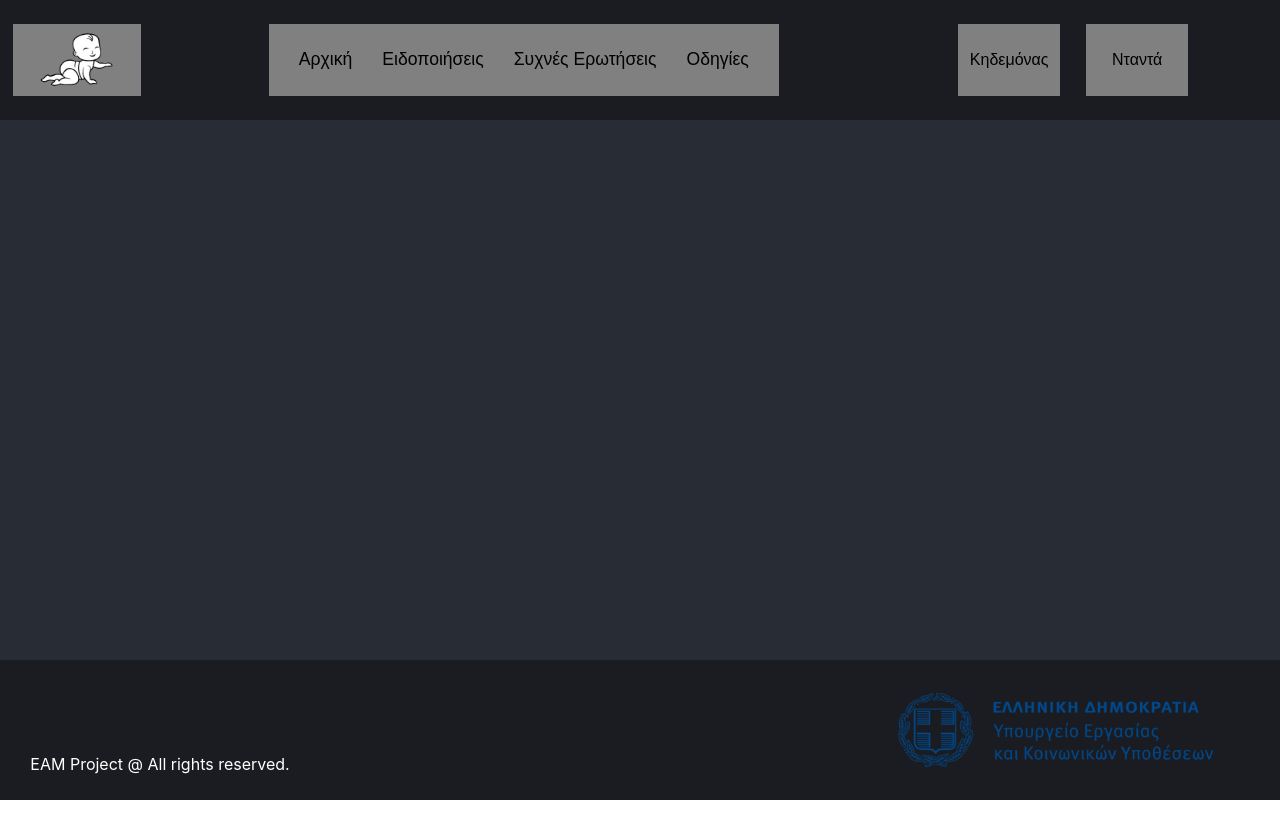
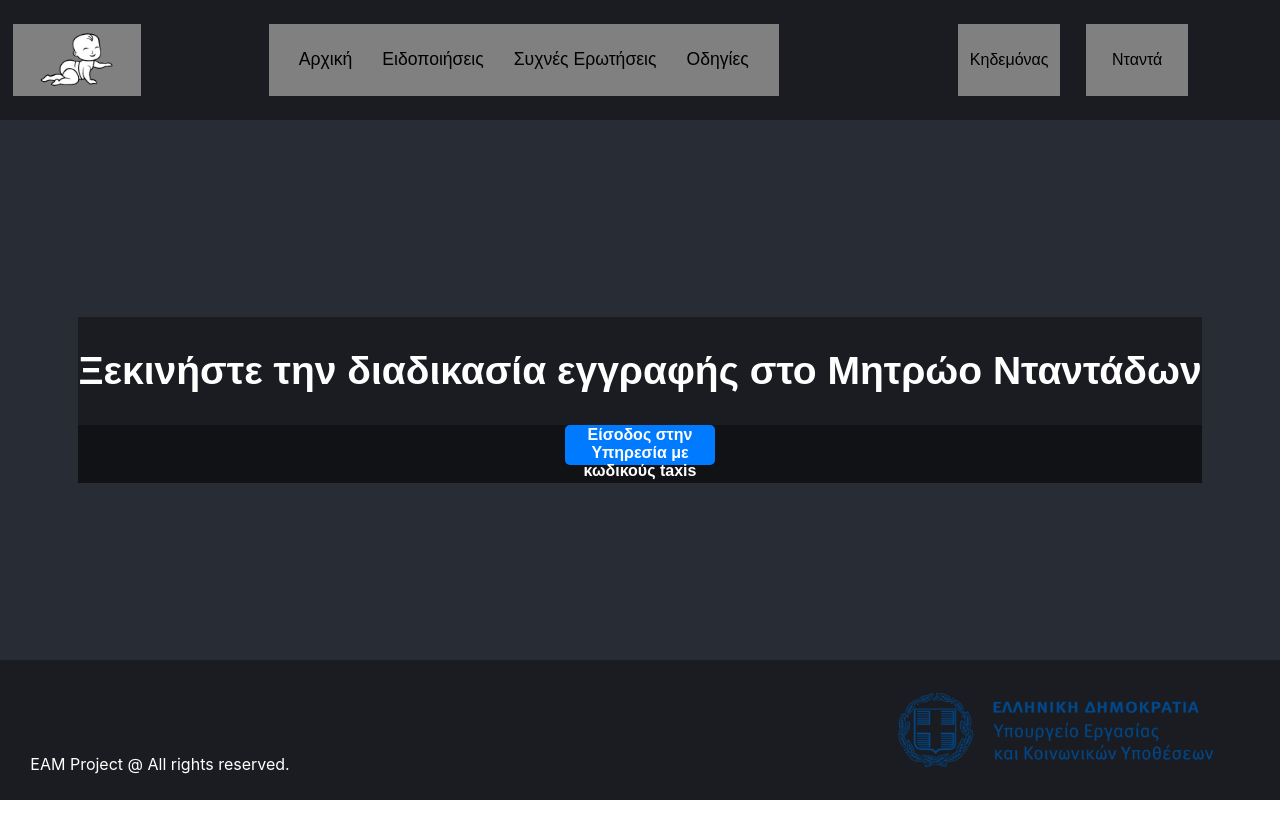
Before and after one commit to argylaz/Ntantades_ths_Geitonias, a React (Create React App) app in the folder react-ntantades-app/: page /HomePageNanny in a window 1280 px wide. Built offline with nearby package versions, Linux system fonts and the light colour scheme.

Commit message:
Some Changes Created HomePageParent HomePageNanny Added css on ButtonLink.jsx

```diff
--- a/react-ntantades-app/src/App.js
+++ b/react-ntantades-app/src/App.js
@@ -3,6 +3,8 @@ import { BrowserRouter as Router, Routes, Route } from 'react-router-dom';
 import Header from './components/header.jsx';
 import Footer from './components/footer.jsx';
 import Home from './pages/HomePage.jsx';
+import HomePageNanny from './pages/HomePageNanny.jsx';
+import HomePageParent from './pages/HomePageParent.jsx';
 
 function App() {
   return (
@@ -14,6 +16,8 @@ function App() {
 
         <Routes>
             <Route path="/" element={<Home />} />
+            <Route path="/HomePageNanny" element={<HomePageNanny />} />
+            <Route path="/HomePageParent" element={<HomePageParent />} />
             {/* <Route path="/About" element={<About />} /> */}
             {/* // <Route path="/contact" element={<Contact />} /> */}
         </Routes>
--- a/react-ntantades-app/src/StyleSheets/ButtonLink.css
+++ b/react-ntantades-app/src/StyleSheets/ButtonLink.css
@@ -1,4 +1,26 @@
-.ButtonLink {
-    /* width: 60%; */
-    /* size: 60%; */
-}
+.custom-button {
+    /* Size */
+    width: 150px; /* Change width */
+    height: 40px; /* Change height */
+
+
+    /* Color Scheme */
+    background-color: #007bff; /* Button background color */
+    color: white; /* Text color */
+
+    /* Border */
+    border: none; /* Remove border */
+    border-radius: 5px; /* Rounded corners */
+
+    /* Typography */
+    font-size: 16px; /* Adjust font size */
+    font-weight: bold; /* Make text bold */
+
+    /* Interaction */
+    cursor: pointer; /* Pointer cursor on hover */
+    transition: background-color 0.3s ease; /* Smooth hover effect */
+  }
+
+  .custom-button:hover {
+    background-color: #0056b3; /* Darker background on hover */
+  }
--- a/react-ntantades-app/src/components/ButtonLink.jsx
+++ b/react-ntantades-app/src/components/ButtonLink.jsx
@@ -1,9 +1,15 @@
 import React from "react";
 import { Link } from 'react-router-dom';
-import "../StyleSheets/ButtonLink.css"
+import  "../StyleSheets/ButtonLink.css"
+
+
+
 
 function ButtonLink({ to, children }) {
-  return <Link to={to}><button>{children}</button></Link>;
+
+  return <Link to={to}>
+            <button className="custom-button"> {children}</button>
+        </Link>;
 };
 
 export default ButtonLink;
--- a/react-ntantades-app/src/components/buttonMenu.jsx
+++ b/react-ntantades-app/src/components/buttonMenu.jsx
@@ -10,7 +10,7 @@ export const ButtonMenu = () => {
     return (
         <div className = "menu">
             <ul className = "menu-list">
-                <li><Link to = "Αρχικη">Αρχική</Link></li>
+                <li><Link to = "/">Αρχική</Link></li>
                 <li><Link to = "Ειδοποιήσεις">Ειδοποιήσεις</Link></li>
                 <li><Link to = "Συχνες_Ερωτήσεις">Συχνές Ερωτήσεις</Link></li>
                 <li><Link to = "Οδηγίες">Οδηγίες</Link></li>
--- a/react-ntantades-app/src/components/buttonUserMode.jsx
+++ b/react-ntantades-app/src/components/buttonUserMode.jsx
@@ -10,10 +10,10 @@ function ButtonUserMode({mode}) {
 
     const links = {
         Κηδεμόνας: [
-            { to: "Κηδεμόνας", label: "Κηδεμόνας" },
+            { to: "HomePageParent", label: "Κηδεμόνας" },
         ],
         Νταντά: [
-            { to: "Νταντά", label: "Νταντά" },
+            { to: "HomePageNanny", label: "Νταντά" },
         ],
     };
 
--- a/react-ntantades-app/src/pages/HomePage.jsx
+++ b/react-ntantades-app/src/pages/HomePage.jsx
@@ -12,9 +12,9 @@ function Home () {
                     <p>Υπηρεσία κατ' οίκον φροντίδας βρεφών και νηπίων από 2 μηνών έως 2,5 ετών</p>
 
                     <div className= "Buttons">
-                        <ButtonLink to="/Κηδεμόνας">Είμαι Κηδεμόνας</ButtonLink>
+                        <ButtonLink to="/HomePageParent">Είμαι Κηδεμόνας</ButtonLink>
 
-                        <ButtonLink to="/Νταντά">Είμαι Νταντά</ButtonLink>
+                        <ButtonLink to="/HomePageNanny">Είμαι Νταντά</ButtonLink>
                     </div>
 
 
--- /dev/null
+++ b/react-ntantades-app/src/pages/HomePageNanny.jsx
@@ -0,0 +1,27 @@
+import React from "react";
+import ButtonLink from '../components/ButtonLink.jsx';
+import '../StyleSheets/HomePage.css';
+
+
+function HomePageNanny () {
+    return (
+        <div className = "home-page">
+            <div className = "main-text">
+                <header>
+                    <h2>Ξεκινήστε την διαδικασία εγγραφής στο Μητρώο Νταντάδων</h2>
+
+
+                    <div className= "Buttons">
+                        <ButtonLink to="/SignIn">Είσοδος στην Υπηρεσία με κωδικούς taxis</ButtonLink>
+                    </div>
+
+
+                </header>
+
+
+            </div>
+        </div>
+    );
+};
+
+export default HomePageNanny;
--- /dev/null
+++ b/react-ntantades-app/src/pages/HomePageParent.jsx
@@ -0,0 +1,27 @@
+import React from "react";
+import ButtonLink from '../components/ButtonLink.jsx';
+import '../StyleSheets/HomePage.css';
+
+
+function HomePageNanny () {
+    return (
+        <div className = "home-page">
+            <div className = "main-text">
+                <header>
+                    <h2>Ξεκινήστε την διαδικασία εύρεσης Νταντάς</h2>
+
+
+                    <div className= "Buttons">
+                        <ButtonLink to="/SignIn">Είσοδος στην Υπηρεσία με κωδικούς taxis</ButtonLink>
+                    </div>
+
+
+                </header>
+
+
+            </div>
+        </div>
+    );
+};
+
+export default HomePageNanny;
```
Also changed, not shown: react-ntantades-app/src/images/HelpCircle.svg (added), react-ntantades-app/src/images/User.svg (added).
